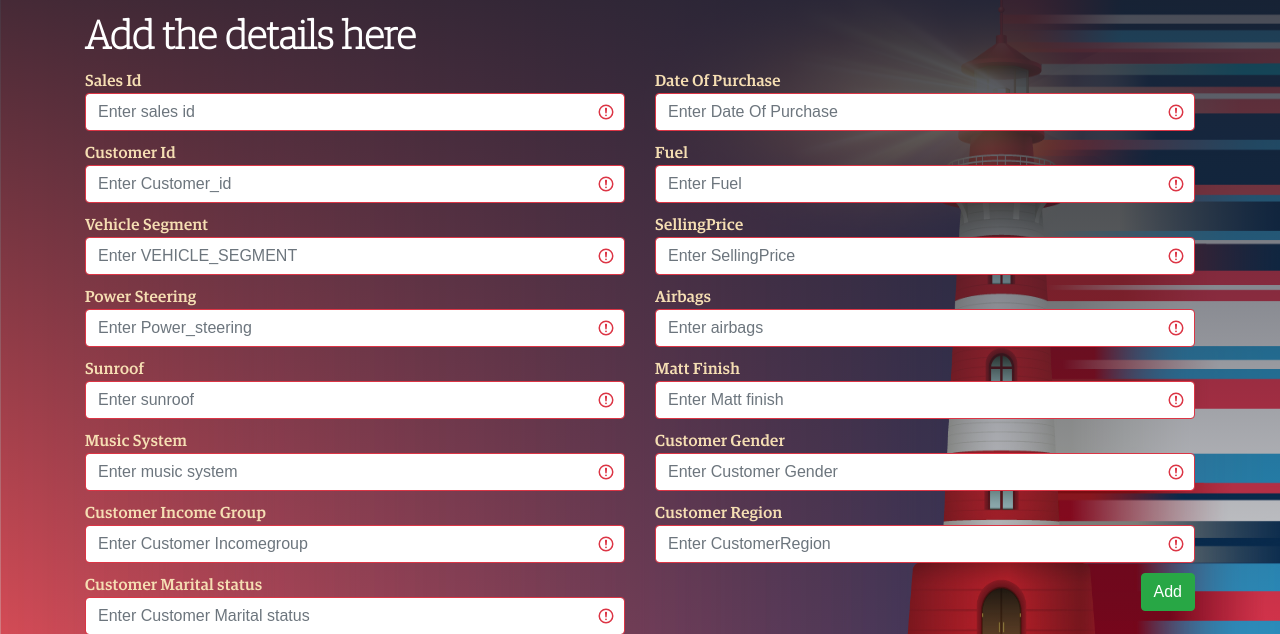
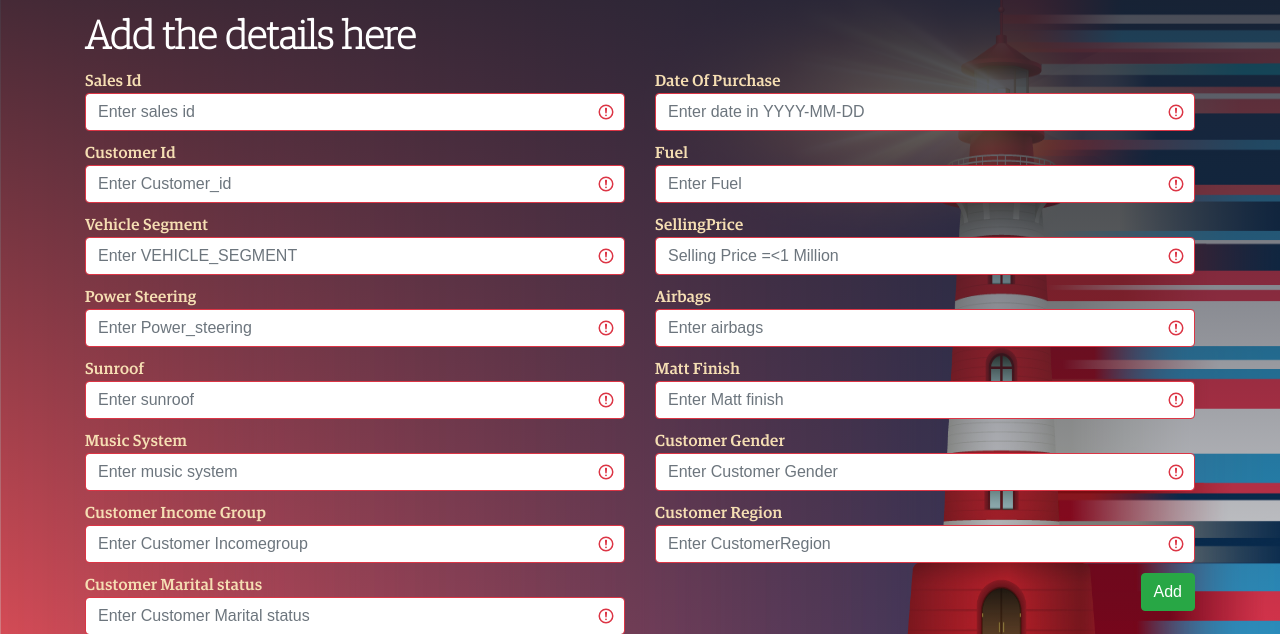
Before and after one commit to kratika8/CarSales, a Django app: page /add in a window 1280 px wide. Shown: the part 89-723 px from the top of the page. Run offline with Django 3.2, Linux system fonts and the light colour scheme; some libraries are stand-ins or nearby versions.

Commit message:
The Updated Add File

```diff
--- a/car_sales/sales/templates/add.html
+++ b/car_sales/sales/templates/add.html
@@ -12,7 +12,7 @@
                         </div>
                         <div class="col">
                         <label for="Date Of Purchase" style="color:wheat;">Date Of Purchase</label>
-                        <input type="text" class="form-control inputadd"  name = "pub_date"  placeholder="Enter Date Of Purchase" required="true">
+                        <input type="text" class="form-control inputadd"  name = "pub_date"  placeholder="Enter date in YYYY-MM-DD" required="true">
                         </div>
                     </div>
                      <div class="row line2">
@@ -32,7 +32,7 @@
                         </div>
                         <div class="col">
                         <label for="SellingPrice" style="color:wheat;">SellingPrice</label>
-                        <input type="text" class="form-control inputadd"  name = "SellingPrice"  placeholder="Enter SellingPrice" required="true">
+                        <input type="text" class="form-control inputadd"  name = "SellingPrice"  placeholder="Selling Price =<1 Million" required="true">
                         </div>
                     </div>
                      <div class="row line4">
@@ -83,7 +83,7 @@
                         </div>
                         <div class="col">
                             <div class="btn-group float-right" role="group" aria-label="Basic example">
-                            <button type="submit" class="btn btn-success">Add</button>
+                            <button type="submit" class="btn btn-success" onclick="myAlert()">Add</button>
                             </div>
                         </div>
                     </div>
@@ -92,3 +92,9 @@
         </div>
     </div>
 </div>
+
+<script>
+function myALert() {
+  alert("Hello! your data has been saved");
+}
+</script>
```
Also changed, not shown: car_sales/sales/templates/search.html (+0 -8 lines), car_sales/db.sqlite3, car_sales/static/css/sales.css (line endings or trailing spaces).
